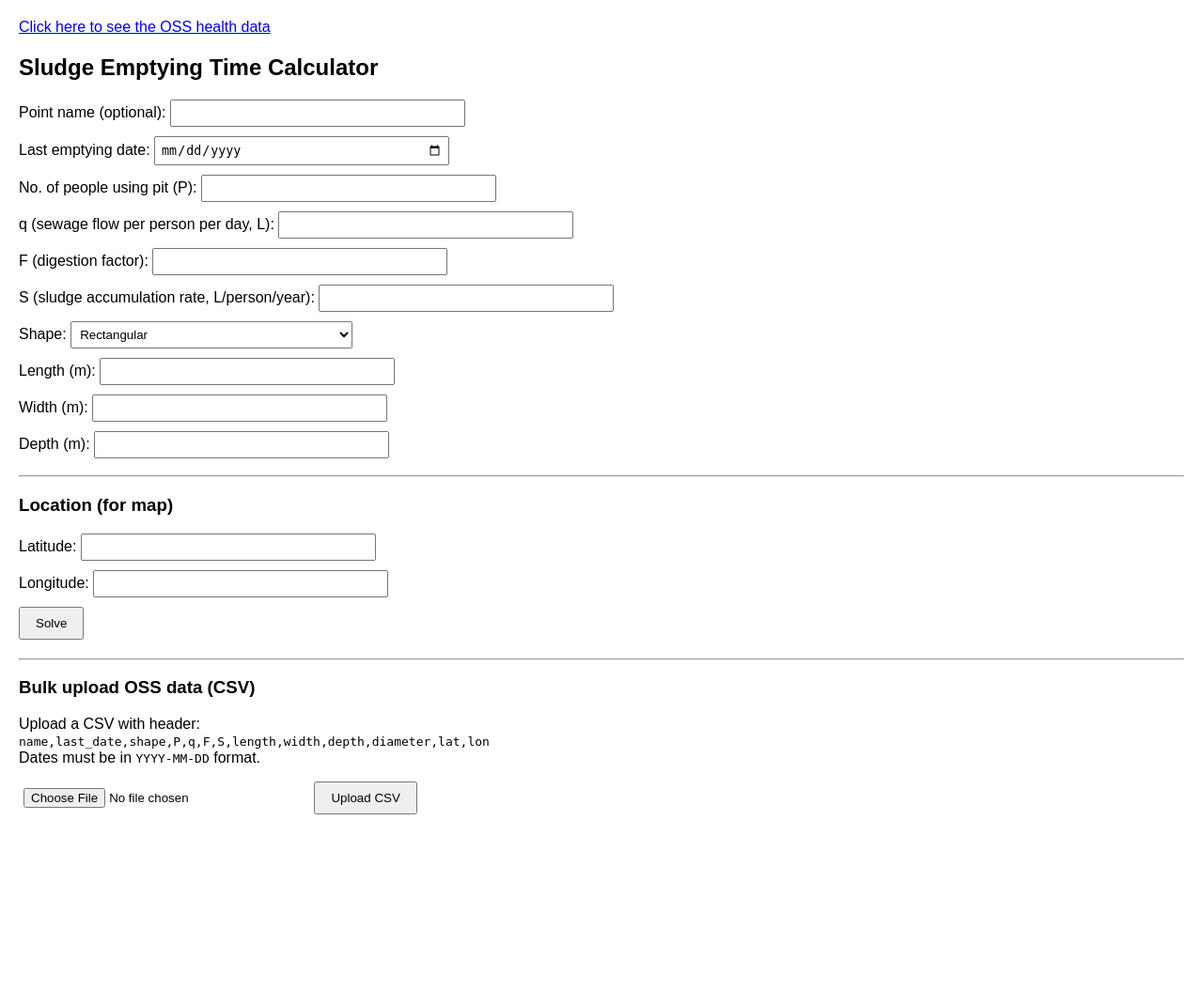
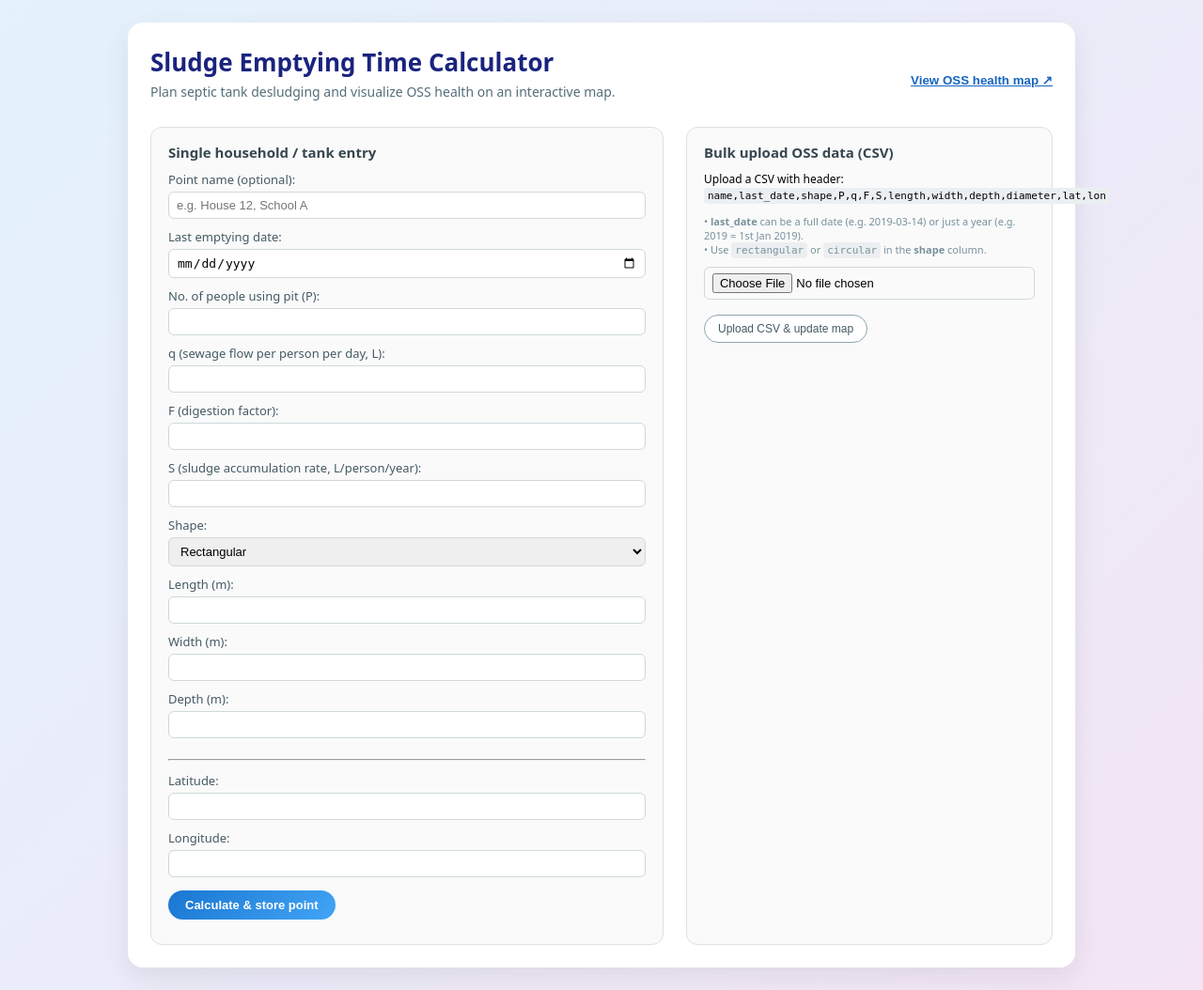
Before and after one commit to abhi12-r/final_objective_one, a Flask app: page / in a window 1280 px wide. Shown: the whole page at 94% size. Before the commit the page ends 867 px from the top, so only its background shows below. Run offline with Flask 3, Linux system fonts and the light colour scheme.

Commit message:
Update index.html

```diff
--- a/templates/index.html
+++ b/templates/index.html
@@ -1,116 +1,230 @@
 <!DOCTYPE html>
 <html>
 <head>
-    <title>Sludge Emptying Time Calculator</title>
+    <title>OSS Desludging Planner</title>
     <meta name="viewport" content="width=device-width, initial-scale=1.0">
-
-    <!-- Leaflet CSS -->
-    <link rel="stylesheet" href="https://unpkg.com/leaflet/dist/leaflet.css" />
-
     <style>
-        body { font-family: Arial, sans-serif; margin: 20px; }
-        input, select { margin-bottom: 10px; padding: 5px; width: 300px; max-width: 100%; }
-        button { padding: 8px 16px; }
-        #result { margin-top: 20px; font-weight: bold; }
-        #map { height: 400px; margin-top: 10px; border: 1px solid #ccc; }
-        .legend {
+        body {
+            margin: 0;
+            padding: 0;
+            font-family: system-ui, -apple-system, BlinkMacSystemFont, "Segoe UI", sans-serif;
+            background: linear-gradient(135deg, #e3f2fd, #f3e5f5);
+        }
+        .app {
+            max-width: 960px;
+            margin: 24px auto;
+            padding: 24px;
+            background: #ffffff;
+            border-radius: 16px;
+            box-shadow: 0 10px 30px rgba(0,0,0,0.08);
+        }
+        h1 {
+            margin-top: 0;
+            margin-bottom: 4px;
+            font-size: 26px;
+            color: #1a237e;
+        }
+        .subtitle {
+            margin-top: 0;
+            margin-bottom: 16px;
+            color: #546e7a;
+            font-size: 14px;
+        }
+        .top-bar {
+            display: flex;
+            justify-content: space-between;
+            align-items: center;
+            margin-bottom: 12px;
+        }
+        .link-button {
+            background: none;
+            border: none;
+            color: #1565c0;
+            font-weight: 600;
+            cursor: pointer;
+            text-decoration: underline;
+            padding: 0;
+        }
+        .grid {
+            display: grid;
+            grid-template-columns: minmax(0, 1.4fr) minmax(0, 1fr);
+            gap: 24px;
+        }
+        .card {
+            background: #fafafa;
+            border-radius: 12px;
+            padding: 16px 18px;
+            border: 1px solid #e0e0e0;
+        }
+        .card-header {
+            font-weight: 600;
+            font-size: 15px;
+            margin-bottom: 10px;
+            display: flex;
+            align-items: center;
+            gap: 8px;
+            color: #37474f;
+        }
+        label {
+            display: block;
+            margin-bottom: 4px;
+            font-size: 13px;
+            color: #455a64;
+        }
+        input, select {
+            width: 100%;
+            box-sizing: border-box;
+            padding: 6px 8px;
+            margin-bottom: 10px;
+            border-radius: 6px;
+            border: 1px solid #cfd8dc;
+            font-size: 13px;
+        }
+        input:focus, select:focus {
+            outline: none;
+            border-color: #1976d2;
+            box-shadow: 0 0 0 1px rgba(25,118,210,0.2);
+        }
+        .btn-primary {
+            padding: 8px 18px;
+            border-radius: 999px;
+            border: none;
+            background: linear-gradient(135deg, #1976d2, #42a5f5);
+            color: white;
+            font-weight: 600;
+            font-size: 13px;
+            cursor: pointer;
+            margin-top: 4px;
+        }
+        .btn-primary:hover {
+            filter: brightness(1.05);
+        }
+        .btn-secondary {
+            padding: 7px 14px;
+            border-radius: 999px;
+            border: 1px solid #90a4ae;
             background: white;
-            padding: 6px 8px;
+            color: #455a64;
             font-size: 12px;
-            line-height: 18px;
+            cursor: pointer;
         }
-        .legend span {
-            display: inline-block;
-            width: 12px;
-            height: 12px;
-            margin-right: 4px;
+        .note {
+            font-size: 11px;
+            color: #78909c;
+        }
+        #result {
+            margin-top: 10px;
+            font-size: 13px;
+            line-height: 1.5;
+        }
+        #uploadResult {
+            font-size: 12px;
+            margin-top: 6px;
+        }
+        code {
+            background: #eceff1;
+            padding: 2px 4px;
+            border-radius: 4px;
+            font-size: 11px;
+        }
+        @media (max-width: 800px) {
+            .grid {
+                grid-template-columns: 1fr;
+            }
         }
     </style>
 </head>
 <body>
-    <!-- PASSKEY LINK -->
-    <p id="oss-link">
-        <a href="#" onclick="showPasskeyPrompt(); return false;">
-            Click here to see the OSS health data
-        </a>
-    </p>
+<div class="app">
+    <div class="top-bar">
+        <div>
+            <h1>Sludge Emptying Time Calculator</h1>
+            <p class="subtitle">Plan septic tank desludging and visualize OSS health on an interactive map.</p>
+        </div>
+        <button class="link-button" onclick="openMapWithPasskey()">
+            View OSS health map ↗
+        </button>
+    </div>
 
-    <h2>Sludge Emptying Time Calculator</h2>
+    <div class="grid">
+        <!-- LEFT: Calculator -->
+        <div class="card">
+            <div class="card-header">Single household / tank entry</div>
 
-    <label>Point name (optional): </label>
-    <input type="text" id="name"><br>
+            <label>Point name (optional):</label>
+            <input type="text" id="name" placeholder="e.g. House 12, School A">
 
-    <label>Last emptying date: </label>
-    <input type="date" id="last_date"><br>
+            <label>Last emptying date:</label>
+            <input type="date" id="last_date">
 
-    <label>No. of people using pit (P): </label>
-    <input type="number" id="P" step="0.01"><br>
+            <label>No. of people using pit (P):</label>
+            <input type="number" id="P" step="0.01">
 
-    <label>q (sewage flow per person per day, L): </label>
-    <input type="number" id="q" step="0.01"><br>
+            <label>q (sewage flow per person per day, L):</label>
+            <input type="number" id="q" step="0.01">
 
-    <label>F (digestion factor): </label>
-    <input type="number" id="F" step="0.01"><br>
+            <label>F (digestion factor):</label>
+            <input type="number" id="F" step="0.01">
 
-    <label>S (sludge accumulation rate, L/person/year): </label>
-    <input type="number" id="S" step="0.01"><br>
+            <label>S (sludge accumulation rate, L/person/year):</label>
+            <input type="number" id="S" step="0.01">
 
-    <label>Shape: </label>
+            <label>Shape:</label>
             <select id="shape" onchange="toggleShapeFields()">
                 <option value="rectangular">Rectangular</option>
                 <option value="circular">Circular</option>
-    </select><br>
+            </select>
 
             <div id="rectangular_fields">
-        <label>Length (m): </label>
-        <input type="number" id="length" step="0.01"><br>
-        <label>Width (m): </label>
-        <input type="number" id="width" step="0.01"><br>
-        <label>Depth (m): </label>
-        <input type="number" id="depth" step="0.01"><br>
+                <label>Length (m):</label>
+                <input type="number" id="length" step="0.01">
+                <label>Width (m):</label>
+                <input type="number" id="width" step="0.01">
+                <label>Depth (m):</label>
+                <input type="number" id="depth" step="0.01">
             </div>
 
             <div id="circular_fields" style="display:none;">
-        <label>Diameter (m): </label>
-        <input type="number" id="diameter" step="0.01"><br>
-        <label>Depth (m): </label>
-        <input type="number" id="circular_depth" step="0.01"><br>
+                <label>Diameter (m):</label>
+                <input type="number" id="diameter" step="0.01">
+                <label>Depth (m):</label>
+                <input type="number" id="circular_depth" step="0.01">
             </div>
 
-    <hr>
+            <hr style="margin: 12px 0; border-color:#eceff1;">
 
-    <h3>Location (for map)</h3>
-    <label>Latitude: </label>
-    <input type="number" id="lat" step="0.000001"><br>
+            <label>Latitude:</label>
+            <input type="number" id="lat" step="0.000001">
 
-    <label>Longitude: </label>
-    <input type="number" id="lon" step="0.000001"><br>
+            <label>Longitude:</label>
+            <input type="number" id="lon" step="0.000001">
 
-    <button onclick="calculate()">Solve</button>
+            <button class="btn-primary" onclick="calculate()">Calculate & store point</button>
 
             <div id="result"></div>
-
-    <hr>
-
-    <h3>Bulk upload OSS data (CSV)</h3>
-    <p style="max-width:650px;">
-        Upload a CSV with header:<br>
-        <code>name,last_date,shape,P,q,F,S,length,width,depth,diameter,lat,lon</code><br>
-        Dates must be in <code>YYYY-MM-DD</code> format.
-    </p>
-    <input type="file" id="csvFile" accept=".csv">
-    <button type="button" onclick="uploadCsv()">Upload CSV</button>
-    <div id="uploadResult" style="margin-top:10px;"></div>
-
-    <!-- OSS MAP + DENSITY SECTION (HIDDEN UNTIL PASSKEY) -->
-    <div id="oss-section" style="display:none; margin-top:25px;">
-        <h3>Septic Tank Health Map</h3>
-        <div id="map"></div>
-        <div id="density" style="margin-top:10px; font-weight:bold;"></div>
         </div>
 
-    <!-- Leaflet JS -->
-    <script src="https://unpkg.com/leaflet/dist/leaflet.js"></script>
+        <!-- RIGHT: CSV upload & info -->
+        <div class="card">
+            <div class="card-header">Bulk upload OSS data (CSV)</div>
+
+            <p style="font-size:12px; margin-top:0;">
+                Upload a CSV with header:<br>
+                <code>name,last_date,shape,P,q,F,S,length,width,depth,diameter,lat,lon</code>
+            </p>
+            <p class="note">
+                • <b>last_date</b> can be a full date (e.g. 2019-03-14) or just a year (e.g. 2019 = 1st Jan 2019).<br>
+                • Use <code>rectangular</code> or <code>circular</code> in the <b>shape</b> column.
+            </p>
+
+            <input type="file" id="csvFile" accept=".csv">
+            <div style="margin-top:6px;">
+                <button class="btn-secondary" type="button" onclick="uploadCsv()">Upload CSV & update map</button>
+            </div>
+            <div id="uploadResult"></div>
+        </div>
+    </div>
+</div>
 
 <script>
     function toggleShapeFields() {
@@ -121,134 +235,12 @@
             (shape === "circular") ? "block" : "none";
     }
 
-        let map;
-        let markersLayer;
-        let points = [];
-
-        function showPasskeyPrompt() {
-            const key = prompt("Enter pass key to view OSS health data:");
+    function openMapWithPasskey() {
+        const key = prompt("Enter pass key to open the OSS health map:");
         if (key === "1234") {
-                document.getElementById("oss-section").style.display = "block";
-                document.getElementById("oss-link").style.display = "none";
-
-                setTimeout(function () {
-                    map.invalidateSize();
-                    loadEntries();
-                }, 200);
+            window.open("/map", "_blank");
         } else if (key !== null) {
             alert("Incorrect pass key.");
-            }
-        }
-
-        function initMap() {
-            map = L.map('map').setView([20.5937, 78.9629], 5);
-
-            L.tileLayer('https://{s}.basemaps.cartocdn.com/light_all/{z}/{x}/{y}{r}.png', {
-                maxZoom: 19,
-                attribution: '&copy; OpenStreetMap &copy; CARTO'
-            }).addTo(map);
-
-            markersLayer = L.layerGroup().addTo(map);
-
-            const legend = L.control({position: 'bottomright'});
-            legend.onAdd = function () {
-                const div = L.DomUtil.create('div', 'legend');
-                div.innerHTML = `
-                    <b>Legend</b><br>
-                    <span style="background:green;"></span> Healthy<br>
-                    <span style="background:orange;"></span> Warning<br>
-                    <span style="background:red;"></span> Unhealthy
-                `;
-                return div;
-            };
-            legend.addTo(map);
-        }
-
-        function getColor(status) {
-            if (status === "healthy") return "green";
-            if (status === "warning") return "orange";
-            return "red";
-        }
-
-        function createCircleMarker(lat, lon, status, popupText) {
-            return L.circleMarker([lat, lon], {
-                radius: 8,
-                color: getColor(status),
-                fillColor: getColor(status),
-                fillOpacity: 0.8
-            }).bindPopup(popupText);
-        }
-
-        function updateDensity() {
-            const n = points.length;
-            const densityDiv = document.getElementById("density");
-
-            if (n < 2) {
-                densityDiv.textContent = "OSS density: need at least 2 points to estimate.";
-                return;
-            }
-
-            let latMin = Infinity, latMax = -Infinity;
-            let lonMin = Infinity, lonMax = -Infinity;
-
-            points.forEach(p => {
-                if (p.lat < latMin) latMin = p.lat;
-                if (p.lat > latMax) latMax = p.lat;
-                if (p.lon < lonMin) lonMin = p.lon;
-                if (p.lon > lonMax) lonMax = p.lon;
-            });
-
-            const R = 6371000;
-            const toRad = Math.PI / 180;
-
-            const latCenter = (latMin + latMax) / 2 * toRad;
-            const dLat = (latMax - latMin) * toRad;
-            const dLon = (lonMax - lonMin) * toRad;
-
-            const height = dLat * R;
-            const width = dLon * R * Math.cos(latCenter);
-            const area_m2 = Math.max(height * width, 1);
-
-            const densityPerM2 = n / area_m2;
-            const densityPerKm2 = densityPerM2 * 1e6;
-
-            densityDiv.textContent =
-                `Approx. OSS density: ${densityPerM2.toExponential(3)} points/m² (≈ ${densityPerKm2.toFixed(1)} points/km², based on bounding area)`;
-        }
-
-        async function loadEntries() {
-            try {
-                let res = await fetch("/api/entries");
-                let data = await res.json();
-
-                markersLayer.clearLayers();
-                points = [];
-
-                data.forEach(entry => {
-                    if (entry.lat !== null && entry.lon !== null) {
-                        points.push({ lat: entry.lat, lon: entry.lon });
-
-                        let namePart = entry.name ? `Name: <b>${entry.name}</b><br>` : "";
-                        let popup = `
-                            ${namePart}
-                            Status: <b>${entry.status.toUpperCase()}</b><br>
-                            Next emptying: ${entry.next_emptying_date}<br>
-                            N (years): ${entry.N_years}<br>
-                            P: ${entry.P}
-                        `;
-                        const m = createCircleMarker(entry.lat, entry.lon, entry.status, popup);
-                        markersLayer.addLayer(m);
-                    }
-                });
-
-                if (points.length > 0) {
-                    const latLngs = points.map(p => [p.lat, p.lon]);
-                    map.fitBounds(latLngs);
-                }
-
-                updateDensity();
-            } catch (e) {
-                console.error("Error loading entries", e);
         }
     }
 
@@ -282,26 +274,26 @@
         });
 
         let result = await response.json();
+        const resultDiv = document.getElementById("result");
+
         if (result.error) {
-                document.getElementById("result").innerHTML =
-                    `<span style="color:red;">Error: ${result.error}</span>`;
+            resultDiv.innerHTML = `<span style="color:#d32f2f;">Error: ${result.error}</span>`;
             return;
         }
 
-            document.getElementById("result").innerHTML = `
-                Volume of pit: ${result.volume_litres} L<br>
-                Target volume (2/3 full): ${result.target_volume} L<br>
+        resultDiv.innerHTML = `
+            Volume of pit: <b>${result.volume_litres} L</b><br>
+            Target volume (2/3 full): <b>${result.target_volume} L</b><br>
             A (Liquid retention): ${result.A} L<br>
             B (Sludge & scum storage): ${result.B} L<br>
             Check (A + B): ${result.check_sum} L<br>
-                N (years until 2/3 full): ${result.N_years} years<br>
-                Next emptying date: ${result.next_emptying_date}<br>
-                Health status: <b>${result.status.toUpperCase()}</b>
+            N (years until 2/3 full): <b>${result.N_years} years</b><br>
+            Next emptying date: <b>${result.next_emptying_date}</b><br>
+            Health status: <span style="font-weight:bold; color:${
+                result.status === 'healthy' ? '#2e7d32' :
+                result.status === 'warning' ? '#f9a825' : '#c62828'
+            }">${result.status.toUpperCase()}</span>
         `;
-
-            if (document.getElementById("oss-section").style.display !== "none") {
-                loadEntries();
-            }
     }
 
     async function uploadCsv() {
@@ -326,30 +318,23 @@
             const result = await res.json();
 
             if (result.error) {
-                    resultDiv.innerHTML = `<span style="color:red;">Error: ${result.error}</span>`;
+                resultDiv.innerHTML = `<span style="color:#d32f2f;">Error: ${result.error}</span>`;
                 return;
             }
 
             const failedCount = result.failed ? result.failed.length : 0;
             resultDiv.innerHTML = `
-                    Processed rows: ${result.processed}<br>
-                    Failed rows: ${failedCount}
+                Processed rows: <b>${result.processed}</b><br>
+                Failed rows: <b>${failedCount}</b> (see console for details)
             `;
-
             if (failedCount > 0) {
                 console.log("Failed rows detail:", result.failed);
             }
-
-                if (document.getElementById("oss-section").style.display !== "none") {
-                    loadEntries();
-                }
         } catch (e) {
             console.error(e);
-                resultDiv.innerHTML = `<span style="color:red;">Upload failed.</span>`;
+            resultDiv.innerHTML = `<span style="color:#d32f2f;">Upload failed.</span>`;
         }
     }
-
-        initMap();
 </script>
 </body>
 </html>
```
Lines whose indentation alone changed are shown as unchanged.
